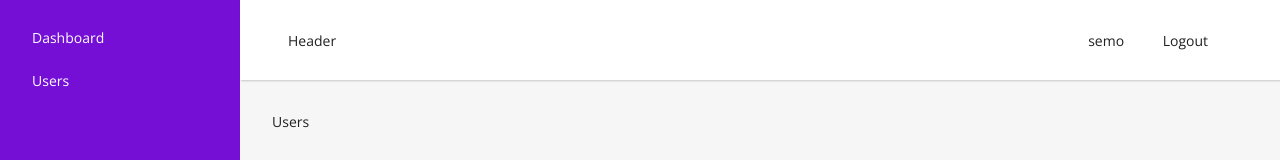
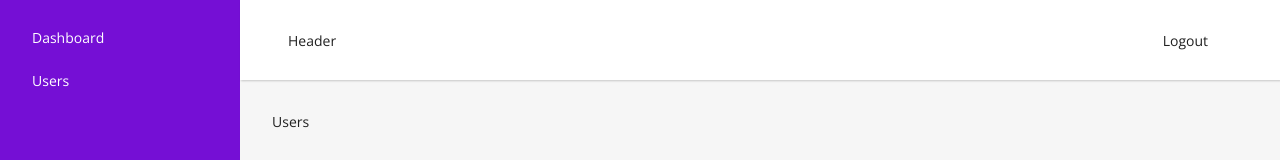
Before and after one commit to Seemo0/Laravel-React-App, a React (Vite) app in the folder react/: page /users in a window 1280 px wide. Shown: the top 160 px of the page. Built offline with nearby package versions, Linux system fonts and the light colour scheme; no server answers; sample sign-in values are in the browser's storage.

Commit message:
congig for routes

```diff
--- a/react/src/components/DefaultLayout.jsx
+++ b/react/src/components/DefaultLayout.jsx
@@ -1,3 +1,4 @@
+import { useEffect } from 'react'
 import { Link, Navigate, Outlet } from 'react-router-dom'
 import axiosClient from '../axios-client'
 import { useStateContext } from '../context/ContextProvider'
@@ -18,6 +19,13 @@ export default function DefaultLayout() {
         })
 
     }
+
+    useEffect(() => {
+      axiosClient.get('/user')
+        .then(({data}) => {
+          setUser(data)
+        })
+    }, [])
 
   return (
     <div id='defaultLayout'>
--- a/react/src/context/ContextProvider.jsx
+++ b/react/src/context/ContextProvider.jsx
@@ -11,9 +11,7 @@ const StateContext = createContext({
 })
 
 export const ContextProvider = ({children}) => {
-    const [user, setUser] = useState({
-      name: 'semo',
-    })
+    const [user, setUser] = useState({})
     const [token, _setToken] = useState(localStorage.getItem("ACCESS_TOKEN"))
     const [notification, _setNotification] = useState('');
 
```
Also changed, not shown: 1 other file (tests, documents, lock files or other folders).
